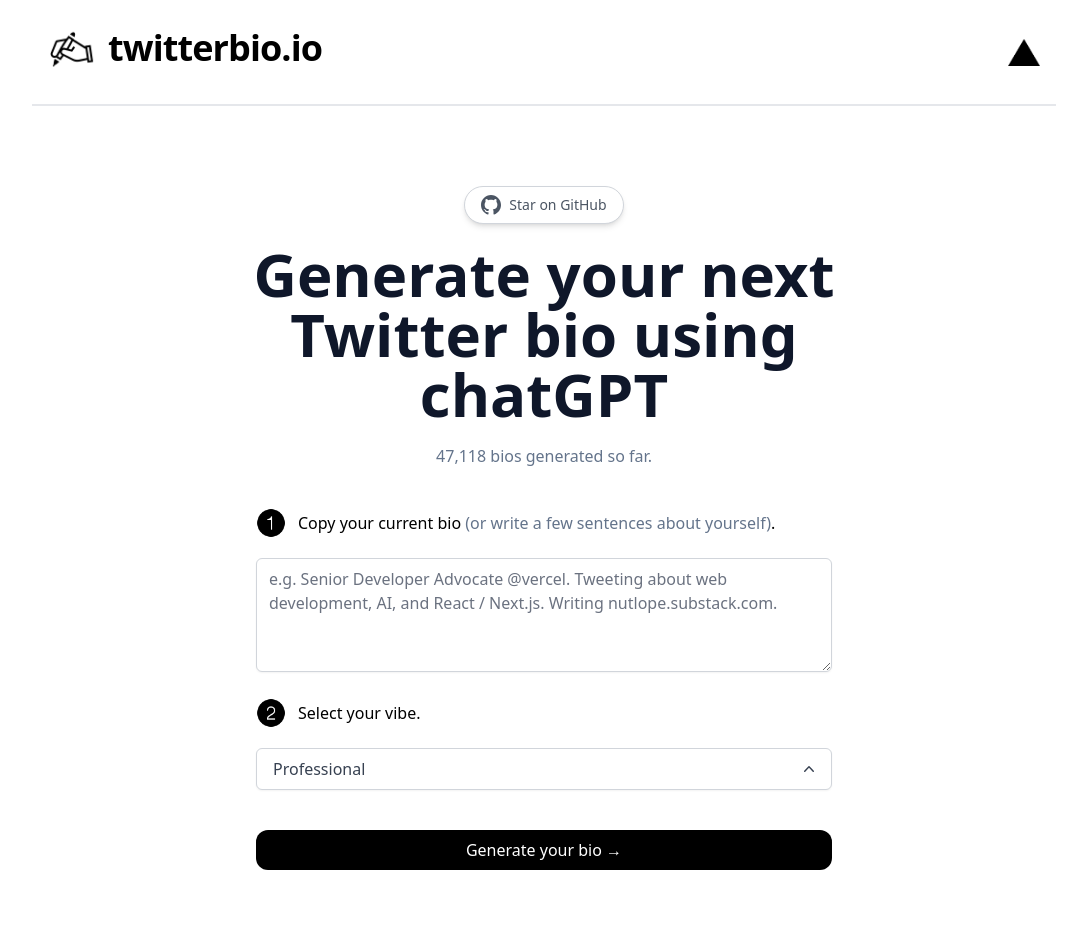
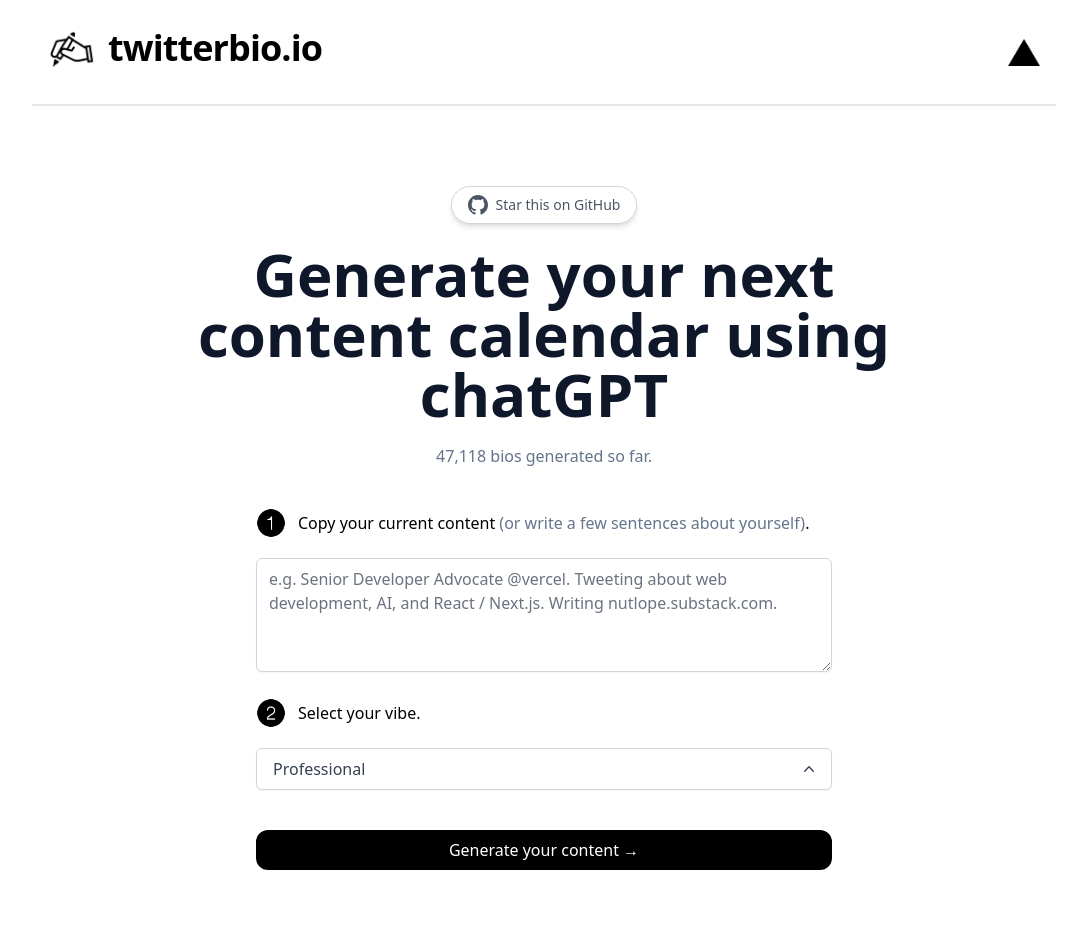
Before and after one commit to webdevsha/openai-bio, a Next.js app: page / in a window 1280 px wide. Shown: the top 952 px of the page, without its empty margins (96-1183 px from the left). Built offline with nearby package versions, Linux system fonts and the light colour scheme.

Commit message:
Update page.tsx with new text

```diff
--- a/app/page.tsx
+++ b/app/page.tsx
@@ -50,10 +50,10 @@
           rel="noopener noreferrer"
         >
           <Github />
-          <p>Star on GitHub</p>
+          <p>Star this on GitHub</p>
         </a>
         <h1 className="sm:text-6xl text-4xl max-w-[708px] font-bold text-slate-900">
-          Generate your next Twitter bio using chatGPT
+          Generate your next content calendar using chatGPT
         </h1>
         <p className="text-slate-500 mt-5">47,118 bios generated so far.</p>
         <form className="max-w-xl w-full" onSubmit={onSubmit}>
@@ -66,7 +66,7 @@
               className="mb-5 sm:mb-0"
             />
             <p className="text-left font-medium">
-              Copy your current bio{' '}
+              Copy your current content{' '}
               <span className="text-slate-500">
                 (or write a few sentences about yourself)
               </span>
@@ -95,7 +95,7 @@
               className="bg-black rounded-xl text-white font-medium px-4 py-2 sm:mt-10 mt-8 hover:bg-black/80 w-full"
               type="submit"
             >
-              Generate your bio &rarr;
+              Generate your content &rarr;
             </button>
           )}
           {isLoading && (
@@ -125,7 +125,7 @@
                   className="sm:text-4xl text-3xl font-bold text-slate-900 mx-auto"
                   ref={bioRef}
                 >
-                  Your generated bios
+                  Your generated contents yay
                 </h2>
               </div>
               <div className="space-y-8 flex flex-col items-center justify-center max-w-xl mx-auto">
@@ -138,7 +138,7 @@
                         className="bg-white rounded-xl shadow-md p-4 hover:bg-gray-100 transition cursor-copy border"
                         onClick={() => {
                           navigator.clipboard.writeText(generatedBio);
-                          toast('Bio copied to clipboard', {
+                          toast('Content copied to clipboard', {
                             icon: '✂️',
                           });
                         }}
```
